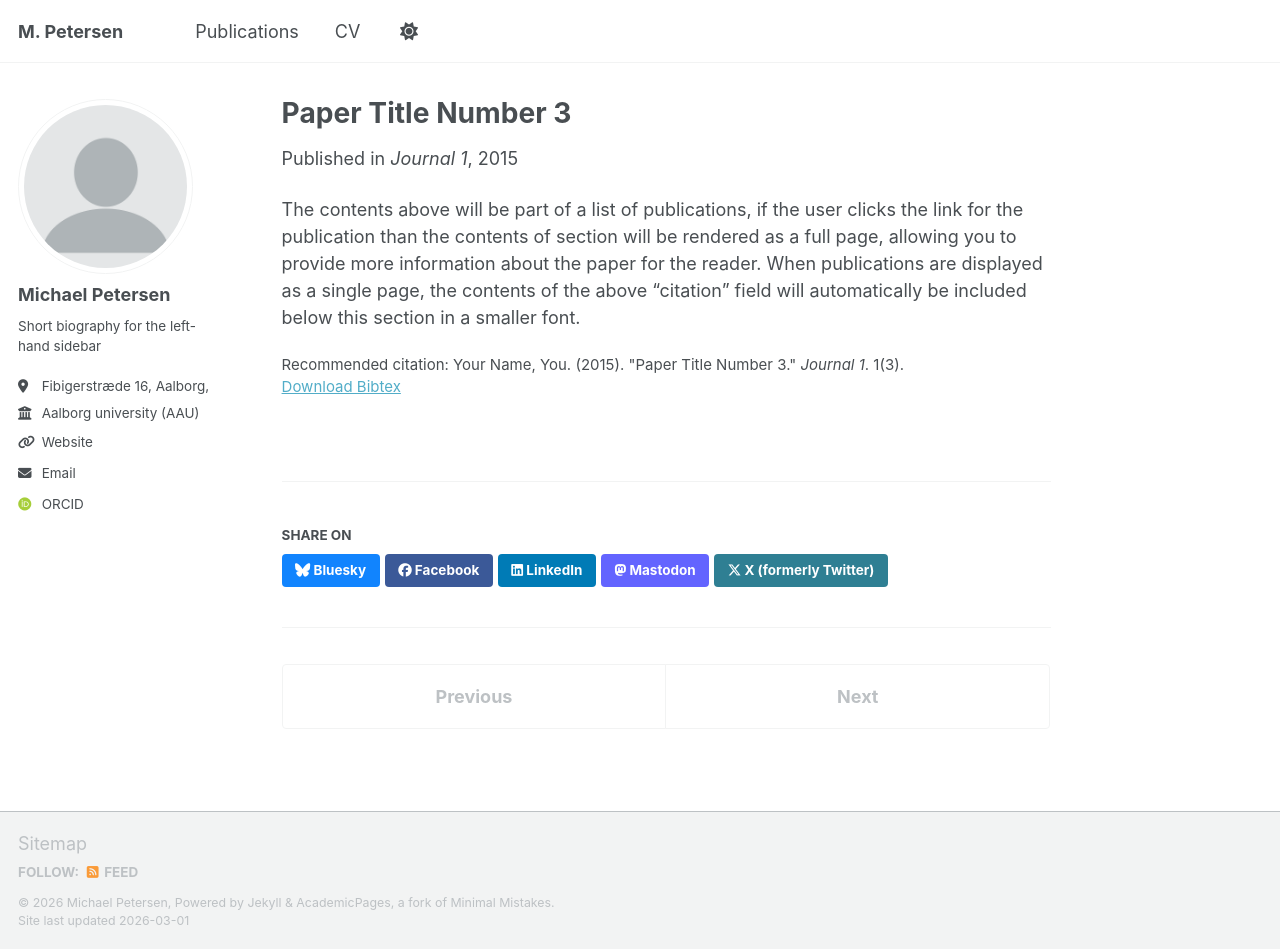
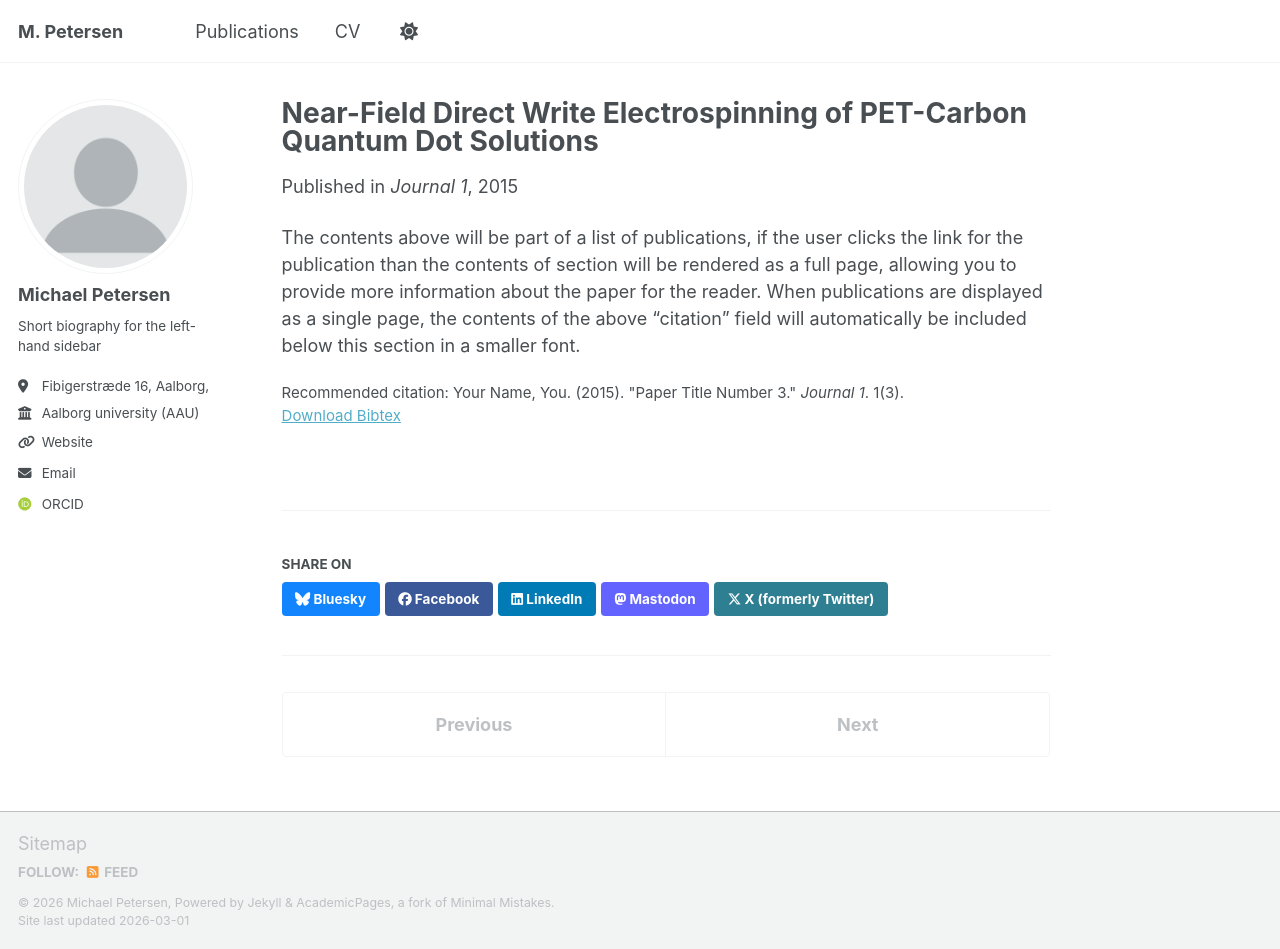
Before and after one commit to michipetersen18-rgb/cv_michael, a Jekyll site: the page built from _publications/2015-10-01-paper-title-number-3.md, in a window 1280 px wide and 949 px high. Built offline with Jekyll 4.4.1, drawn with Linux system fonts in a browser that asks for light colours; some web fonts are replaced; a script bundle is joined from its source files by our own code; library files that are not in the unit come from our copies.

Commit message:
Update 2015-10-01-paper-title-number-3.md

```diff
--- a/_publications/2015-10-01-paper-title-number-3.md
+++ b/_publications/2015-10-01-paper-title-number-3.md
@@ -1,5 +1,5 @@
 ---
-title: "Paper Title Number 3"
+title: "Near-Field Direct Write Electrospinning of PET-Carbon Quantum Dot Solutions"
 collection: publications
 category: manuscripts
 permalink: /publication/2015-10-01-paper-title-number-3
```
